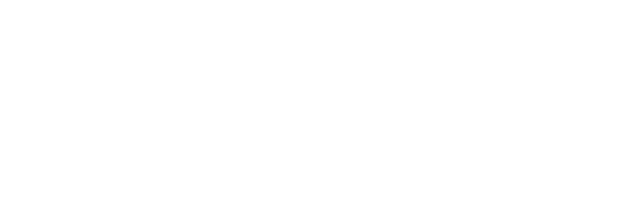
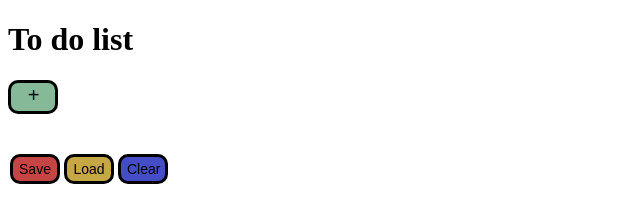
Before and after one commit to Harrison-Furg/TODO_LIST, a plain HTML site: page index.html in a window 1280 px wide. Shown: the whole page, without its empty margins (0-640 px from the left). Drawn offline with Linux system fonts and the light colour scheme.

Commit message:
Added To do list
Can work on:
-Centering check box's
-List categories
-Adding more style- title, buttons, ect

```diff
--- a/index.html
+++ b/index.html
@@ -3,10 +3,20 @@
 <head>
     <meta charset="UTF-8">
     <meta name="viewport" content="width=device-width, initial-scale=1.0">
-    <title>Template</title>
+    <title>To Do List</title>
     <link rel="stylesheet" href="styles.css">
 </head>
 <body>
+    <h1>To do list</h1>
+    <button id="addButton" onclick="addItem()">+</button>
+    <div id="list"></div>
+    <div id="dataButtons">
+        <button id="saveButton" onclick="saveItems()">Save</button>
+        <button id="loadButton" onclick="loadItems()">Load</button>
+        <button id="clearButton" onclick="clearItems()">Clear</button>
+    </div>
+
+
     <script src="index.js"></script>
 </body>
 </html>
--- a/index.js
+++ b/index.js
@@ -0,0 +1,107 @@
+let noi = 0; // Number of Items
+let items = []; // Items
+let itemsChecked = []; // Checked Items
+
+let saved = localStorage.getItem("saved"); // If there is saved data
+let loaded = false; // If the data is loaded
+
+function addItem() {
+    // Create a new item
+    noi++;
+    items.push("Item #" + noi);
+    const id = noi-1;
+
+    const item = document.createElement("div");
+    const button = document.createElement("button");
+    const input = document.createElement("input");
+    const checkbox = document.createElement("input");
+
+    button.innerHTML = "-"; //Button text
+    button.setAttribute("class", "deleteButton"); //Button class
+    button.setAttribute("onclick", "removeItem(this, id)"); // Button onclick event
+
+    input.setAttribute("value", items[noi-1]); //Input type
+    input.setAttribute("oninput", "items[" + id + "] = this.value"); //Input oninput event
+
+    itemsChecked.push("false"); // Add the item to the checked items
+    checkbox.setAttribute("type", "checkbox"); //Checkbox type
+    checkbox.setAttribute("class", "checkbox"); //Checkbox class
+    checkbox.setAttribute("onchange", "itemsChecked[" + id + "] = this.checked"); //Checkbox onchange event
+
+    item.appendChild(button);
+    item.appendChild(input);
+    item.appendChild(checkbox);
+
+
+    const element = document.getElementById("list");
+    element.appendChild(item);
+    console.log("Item #" + noi + " added");
+    console.log(items);
+    console.log(itemsChecked);
+}
+
+function removeItem(button, id) {
+    // Remove the item
+    noi--;
+    const element = button.parentElement;
+    element.remove();
+    items.splice(id, 1);
+    itemsChecked.splice(id, 1);
+    console.log("Item #" + noi + " removed");
+    console.log(items)
+}
+
+function saveItems() {
+    // Save the items
+    loaded = true;
+    localStorage.setItem("saved", "true");
+    localStorage.setItem("items", JSON.stringify(items));
+    localStorage.setItem("itemsChecked", JSON.stringify(itemsChecked)); // Save as JSON string
+    console.log("Items saved");
+    console.log(items);
+    console.log(itemsChecked);
+}
+
+function loadItems() {
+    // Load the items
+    if (localStorage.getItem("saved") === "true" && !loaded) {
+        loaded = true;
+        items = JSON.parse(localStorage.getItem("items")) || [];
+        itemsChecked = JSON.parse(localStorage.getItem("itemsChecked")) || [];
+        noi = items.length;
+        for (let i = 0; i < items.length; i++) {
+            const item = document.createElement("div");
+            const button = document.createElement("button");
+            const input = document.createElement("input");
+            const checkbox = document.createElement("input");
+
+            button.innerHTML = "-"; //Button text
+            button.setAttribute("class", "deleteButton"); //Button class
+            button.setAttribute("onclick", `removeItem(this, ${i})`); // Button onclick event
+
+            input.setAttribute("value", items[i]); //Input type
+            input.setAttribute('class', 'input'); //Input class
+            input.setAttribute("oninput", `items[${i}] = this.value`); //Input oninput event
+
+            checkbox.setAttribute("type", "checkbox"); //Checkbox type
+            checkbox.setAttribute("class", "checkbox"); //Checkbox class
+            checkbox.checked = itemsChecked[i] === true; //Checkbox checked
+            checkbox.setAttribute("onchange", `itemsChecked[${i}] = this.checked; saveItems();`); //Checkbox onchange event
+
+            item.appendChild(button);
+            item.appendChild(input);
+            item.appendChild(checkbox);
+
+            const element = document.getElementById("list");
+            element.appendChild(item);
+        }
+    }
+}
+
+function clearItems() {
+    // Clear the items
+    localStorage.clear();
+    console.log("Items cleared");
+}
+
+window.onload = loaded=false;
--- a/styles.css
+++ b/styles.css
@@ -1,3 +1,123 @@
-body {
-    font-family: sans-serif;
+html, body {
+    width: 100%;
+    height: 100%;
 }
+
+.checkbox {
+    width: 30px;
+    height: 30px;
+    background-color: #f1f1f1;
+    border-radius: 50%;
+    cursor: pointer;
+    transition: background-color 1s;
+}
+
+.deleteButton {
+    background-color: #394e92;
+    border: solid;
+    color: black;
+    padding-bottom: 27px;
+    padding-right: 5px;
+    height: 5px;
+    width: 30px;
+    padding-left: 5px;
+    margin-right: 10px;
+    margin-bottom: 7px;
+    text-align: center;
+    font-size: 20px;
+    cursor: pointer;
+    transition: background-color 1s;
+}
+
+.deleteButton:hover {
+    background-color: #6062d1;
+}
+
+input {
+    width: 100px;
+    height: 30px;
+    font-size: 15px;
+    border: solid;
+    padding-left: 6px;
+}
+
+
+#dataButtons{
+    display: flex;
+    margin-top: 10px;
+    flex-direction: row;
+}
+
+#addButton{
+    background-color: #85b997;
+    border: solid;
+    border-radius: 10px;
+    color: black;
+    padding-bottom: 27px;
+    padding-right: 5px;
+    height: 30px;
+    width: 50px;
+    margin-bottom: 15px;
+    text-align: center;
+    font-size: 20px;
+    cursor: pointer;
+    transition: background-color 1s;
+}
+
+#addButton:hover{
+    background-color: #a3d1b3;
+}
+
+#saveButton{
+    background-color: #c54444;
+    border: solid;
+    border-radius: 10px;
+    height: 30px;
+    width: 50px;
+    margin: 0px 2px;
+    margin-top: 15px;
+    text-align: center;
+    font-size: 14px;
+    cursor: pointer;
+    transition: background-color 1s;
+}
+
+#saveButton:hover{
+    background-color: #fa6060;
+}
+
+#loadButton{
+    background-color: #c5a744;
+    border: solid;
+    border-radius: 10px;
+    height: 30px;
+    width: 50px;
+    margin: 0px 2px;
+    margin-top: 15px;
+    text-align: center;
+    font-size: 14px;
+    cursor: pointer;
+    transition: background-color 1s;
+}
+
+#loadButton:hover{
+    background-color: #f0c260;
+}
+
+#clearButton{
+    background-color: #444dc5;
+    border: solid;
+    border-radius: 10px;
+    height: 30px;
+    width: 50px;
+    margin: 0px 2px;
+    margin-top: 15px;
+    text-align: center;
+    font-size: 14px;
+    cursor: pointer;
+    transition: background-color 1s;
+}
+
+#clearButton:hover{
+    background-color: #6069fa;
+}
```
